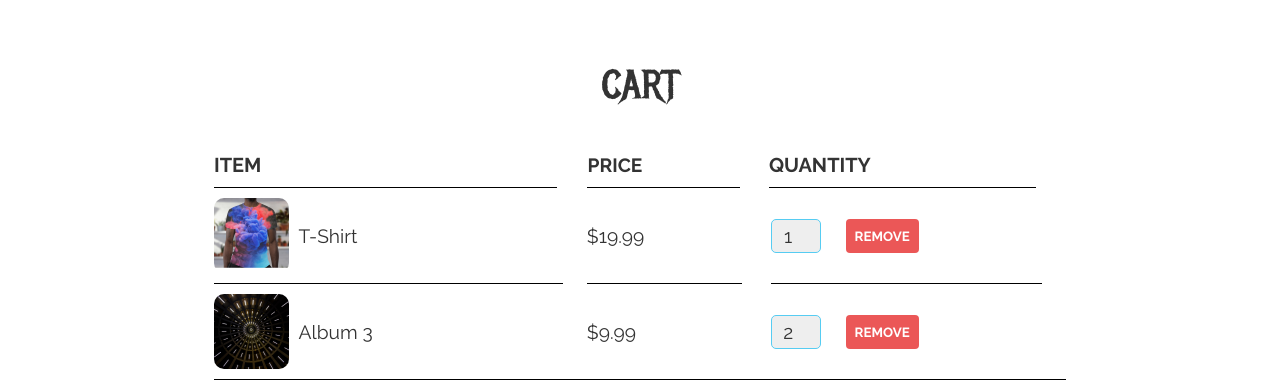
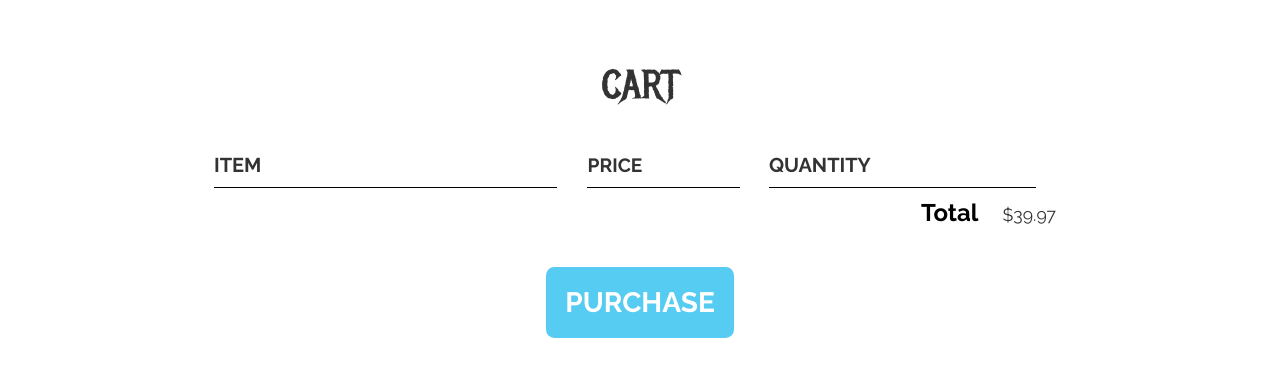
Before and after one commit to adnansam110/Shopping-Cart, a plain HTML site: page Add to cart/store.html in a window 1280 px wide. Shown: the part 1610-1997 px from the top of the page. Drawn offline with Linux system fonts and the light colour scheme; files whose address does not match are found by name.

Commit message:
Update store.html

```diff
--- a/Add to cart/store.html
+++ b/Add to cart/store.html
@@ -83,7 +83,7 @@
                 <span class="cart-quantity cart-header cart-column">QUANTITY</span>
             </div>
             <div class="cart-items">
-                <div class="cart-row">
+                <!-- <div class="cart-row">
                     <div class="cart-item cart-column">
                         <img class="cart-item-image" src="Images/Shirt.png" width="100" height="100">
                         <span class="cart-item-title">T-Shirt</span>
@@ -104,7 +104,7 @@
                         <input class="cart-quantity-input" type="number" value="2">
                         <button class="btn btn-danger" type="button">REMOVE</button>
                     </div>
-                </div>
+                </div> -->
             </div>
             <div class="cart-total">
                 <strong class="cart-total-title">Total</strong>
```
